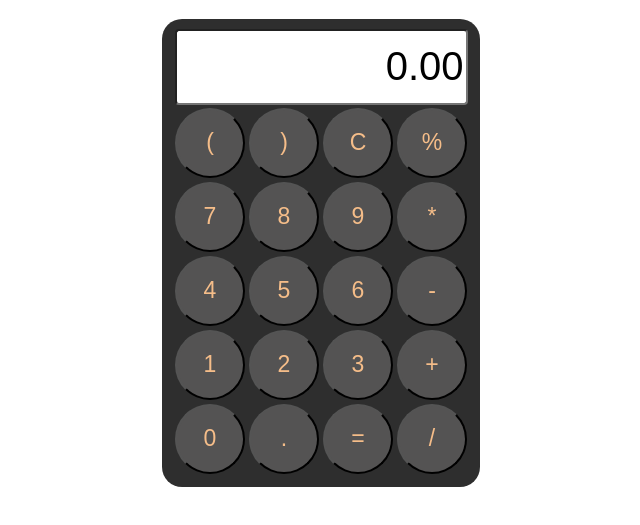
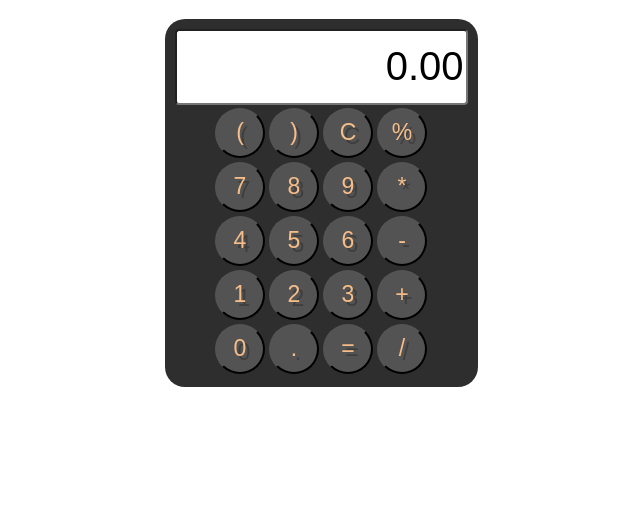
Before and after one commit to zakara10/Simple-Calculator, a website: page index.html in a window 1280 px wide. Shown: the part 61-586 px from the top of the page, without its empty margins (319-959 px from the left). Drawn offline with Linux system fonts and the light colour scheme.

Commit message:
Added shadow to button and updated size

```diff
--- a/style.css
+++ b/style.css
@@ -18,12 +18,13 @@ input {
 button {
     font-size: 23px;
     background-color: aqua;
-    width: 70px;
-    height: 70px;
+    width: 50px;
+    height: 50px;
     border-radius: 10px;
     background-color: #545353;
     color: #F5BD89;
     border-radius: 100%;
+    text-shadow: 4px 4px rgba(0, 0, 0, 0.25);
 }
 
 h1 {
```
